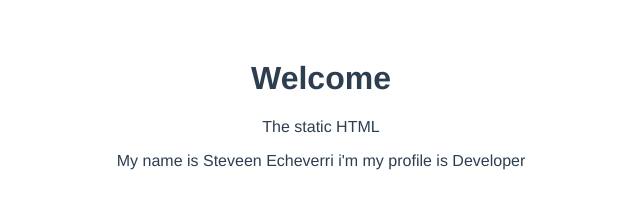
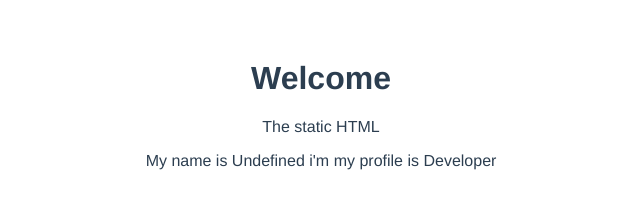
Before and after one commit to StyvenSoft/practice-vue, a Vue app: page / in a window 1280 px wide. Shown: the top 197 px of the page, without its empty margins (319-959 px from the left). Built offline with nearby package versions, Linux system fonts and the light colour scheme.

Commit message:
Accessing Vue data and methods

```diff
--- a/src/components/welcome.vue
+++ b/src/components/welcome.vue
@@ -5,16 +5,23 @@
 </template>
 
 <script>
-export default {
+const something = {
   data() {
     return {
       myName: "Steveen Echeverri",
-            profile: "Developer"
-        }
-    }
-}
+      profile: "Developer",
+    };
+  },
+  mounted() {
+      this.myName = "Undefined"
+      console.log(this.myName); // Undefined
+  },
+};
+
+something.mounted() // This works in javascript
+
+export default something
 </script>
 
 <style scoped>
-
 </style>
```
Lines whose indentation alone changed are shown as unchanged.
